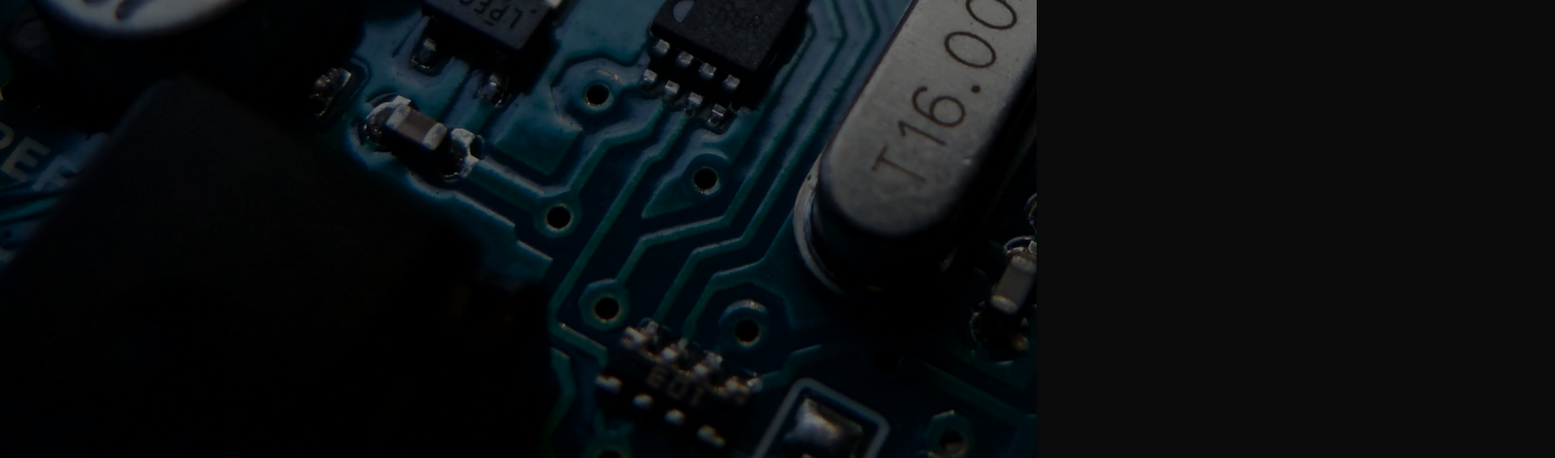
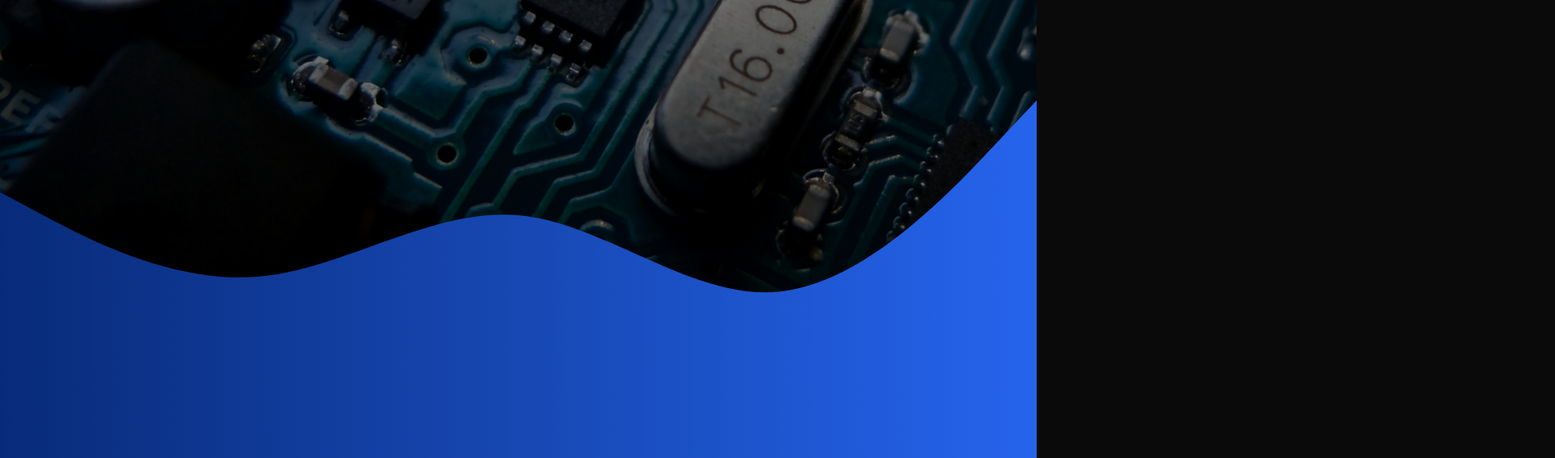
Before and after one commit to InnovativaLab/Pagina-web, a React (Vite) app in the folder PaginaWeb-React/: page / in a window 1280 px wide. Shown: the part 220-786 px from the top of the page at 81% size, 1920 px wide, since content can reach past the window. Built offline with nearby package versions, Linux system fonts and the light colour scheme.

Commit message:
Fix styles in the main

```diff
--- a/PaginaWeb-React/src/App.css
+++ b/PaginaWeb-React/src/App.css
@@ -14,3 +14,8 @@ body{
   align-items: center;
   padding: 20px 170px;
 }
+.FondoOlas{
+  position: absolute;
+  top: 43vh;
+  width: 100%;
+}
--- a/PaginaWeb-React/src/App.tsx
+++ b/PaginaWeb-React/src/App.tsx
@@ -10,7 +10,7 @@ function App () {
     <div className='App'>
       <Header />
       <MainInicio />
-      <img src={fondoOlas} alt="Olas celestes"/>
+      <img className='FondoOlas' src={fondoOlas} alt="Olas celestes"/>
     </div>
   )
 }
--- a/PaginaWeb-React/src/styles/MainInicio.css
+++ b/PaginaWeb-React/src/styles/MainInicio.css
@@ -1,4 +1,7 @@
 .mainInicio{
     background-image: url("../assets/fondoArduino.png");
-    height: 700px;
+    background-repeat: no-repeat;
+    background-size:cover;
+    height: 70vh;
+    width: 100%;
 }
```
